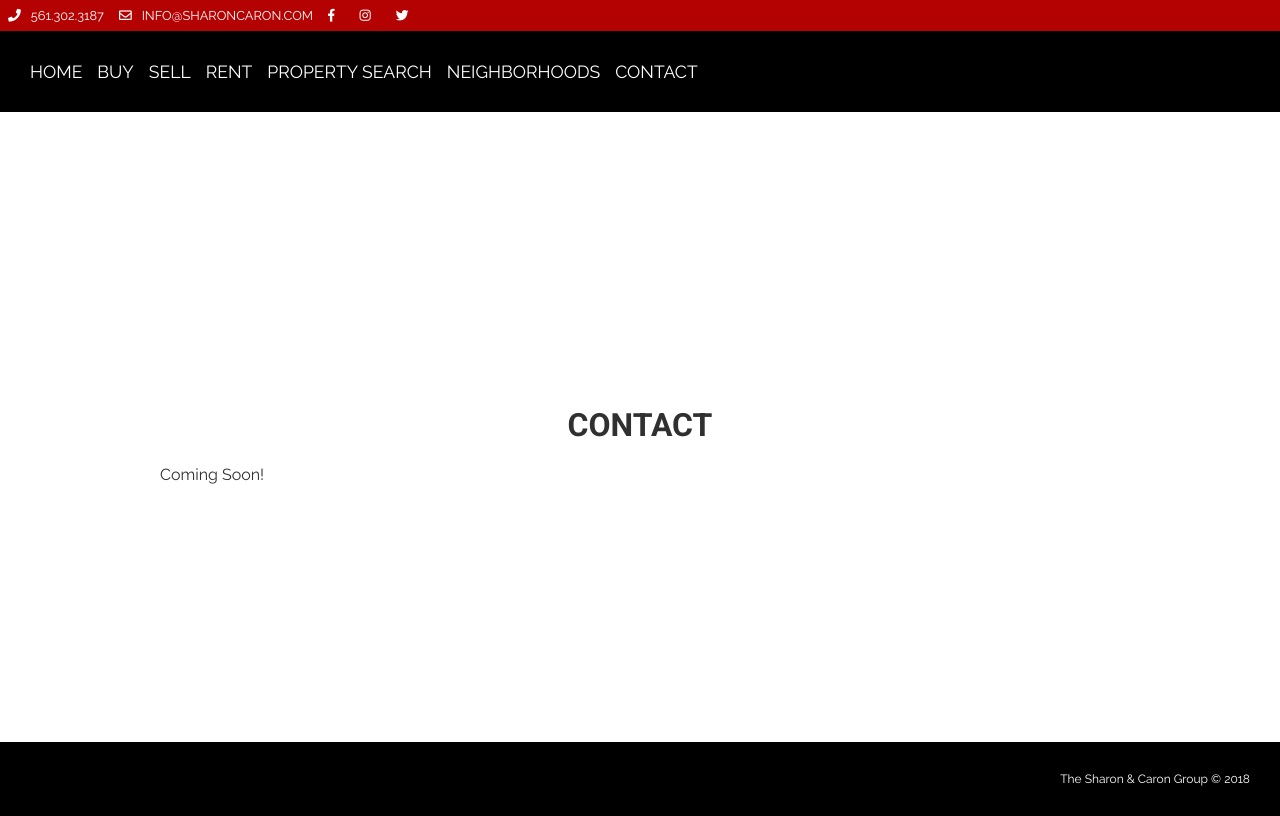
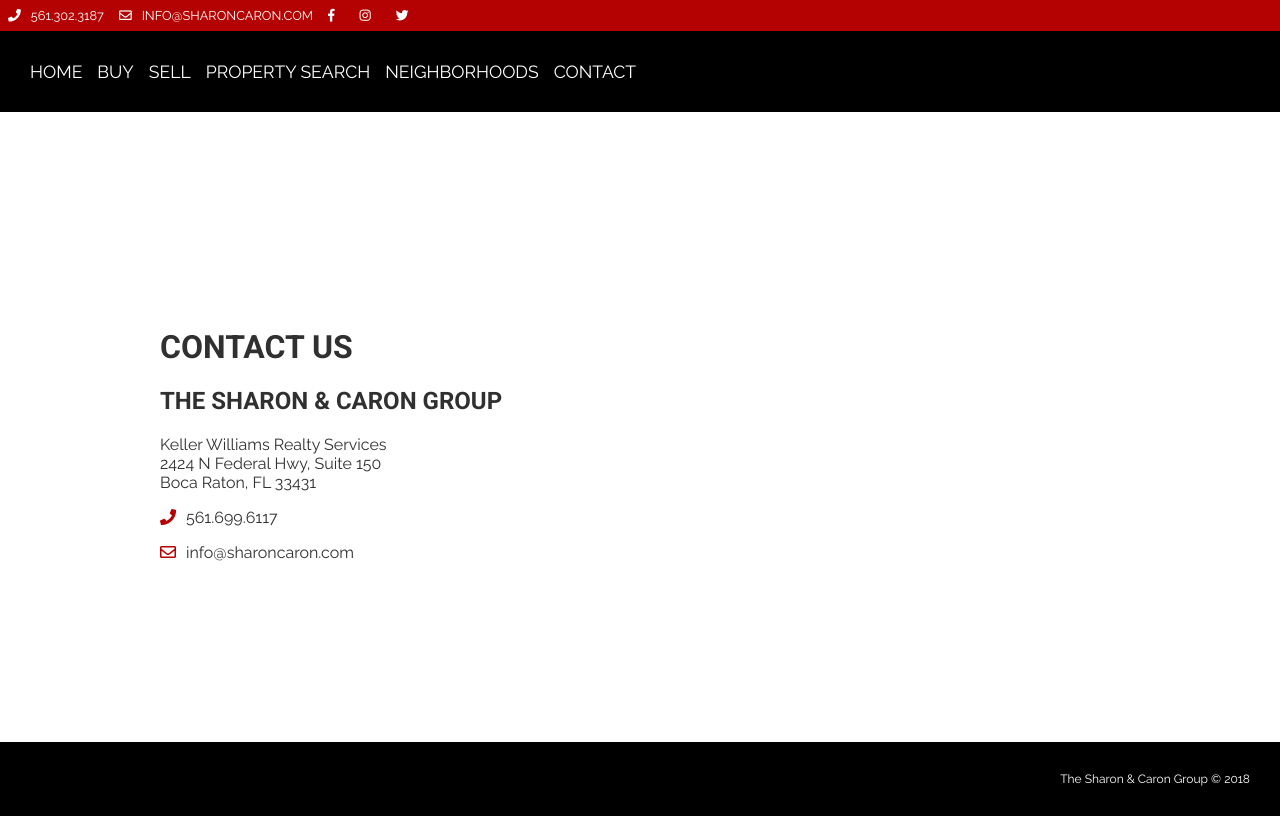
Before and after one commit to sweeneyyy/real-estate-project, a React (Create React App) app in the folder client/: page /contact in a window 1280 px wide. Built offline with nearby package versions, Linux system fonts and the light colour scheme.

Commit message:
contact section

```diff
--- a/client/src/App.css
+++ b/client/src/App.css
@@ -371,6 +371,17 @@ section.home {
   width: 50%;
 }
 
+/* Contact */
+
+.contact h1, .contact h2 {
+  text-align: left;
+}
+
+.contact i {
+  margin-right: 10px;
+  color: var(--red-color);
+}
+
 /* Footer */
 
 .footer {
--- a/client/src/components/Contact.js
+++ b/client/src/components/Contact.js
@@ -3,9 +3,20 @@ import React, { Component } from 'react';
 class Contact extends Component {
   render(){
     return (
-      <div>
-        <h1>Contact</h1>
-          <p>Coming Soon!</p>
+      <div className='contact'>
+        <h1>Contact Us</h1>
+          <h2>The Sharon & Caron Group</h2>
+          <p>Keller Williams Realty Services<br />
+            2424 N Federal Hwy, Suite 150<br />
+            Boca Raton, FL 33431</p>
+          <p>
+            <i className='fas fa-phone'></i>
+            561.699.6117
+          </p>
+          <p>
+            <i className='far fa-envelope'></i>
+            info@sharoncaron.com
+          </p>
       </div>
     );
   }
--- a/client/src/components/SellerForm.js
+++ b/client/src/components/SellerForm.js
@@ -59,7 +59,7 @@ class SellerForm extends Component {
               </select>
             </label>
             <label for='timeToSell'>
-              <p>Timeframe to Sell</p>
+              <p>Timeframe</p>
               <select name='timeToSell'>
                 <option value='' selected disabled hidden>Choose</option>
                 <option value='Immediately'>Immediately</option>
--- a/client/src/layout/Nav.js
+++ b/client/src/layout/Nav.js
@@ -19,11 +19,11 @@ function Nav() {
           Sell
         </NavLink>
       </li>
-      <li>
+      {/* <li>
         <NavLink activeClassName='active' to='/rent'>
           Rent
         </NavLink>
-      </li>
+      </li> */}
       <li>
         <NavLink activeClassName='active' to='/search'>
           Property Search
```
